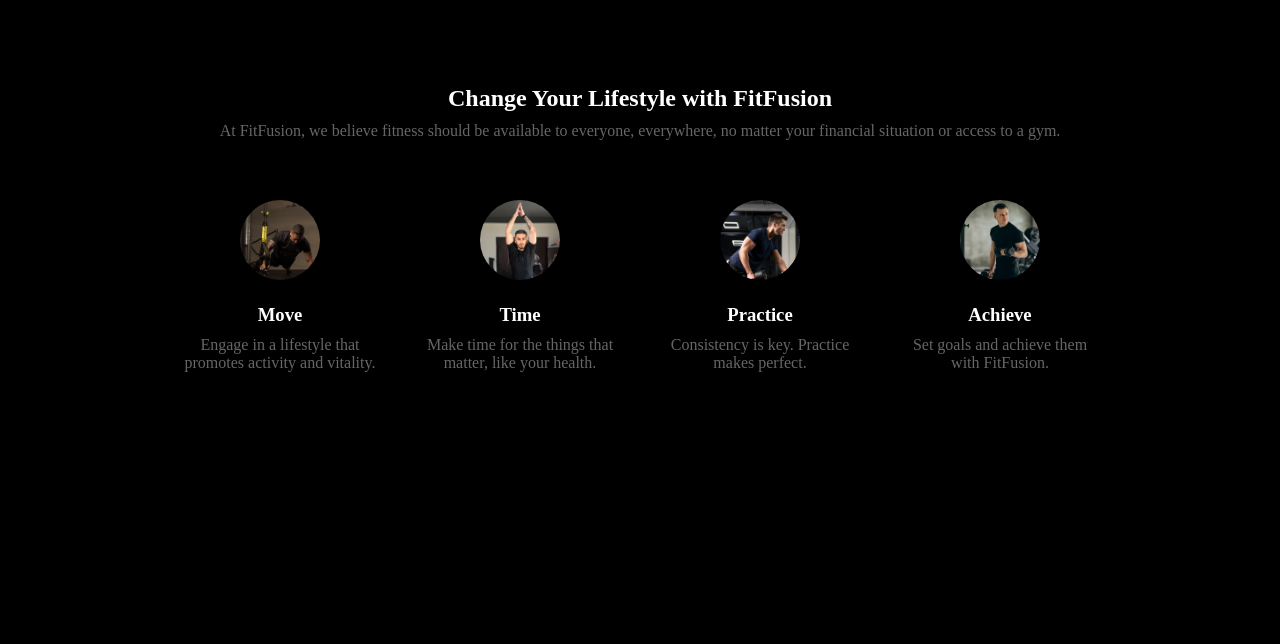
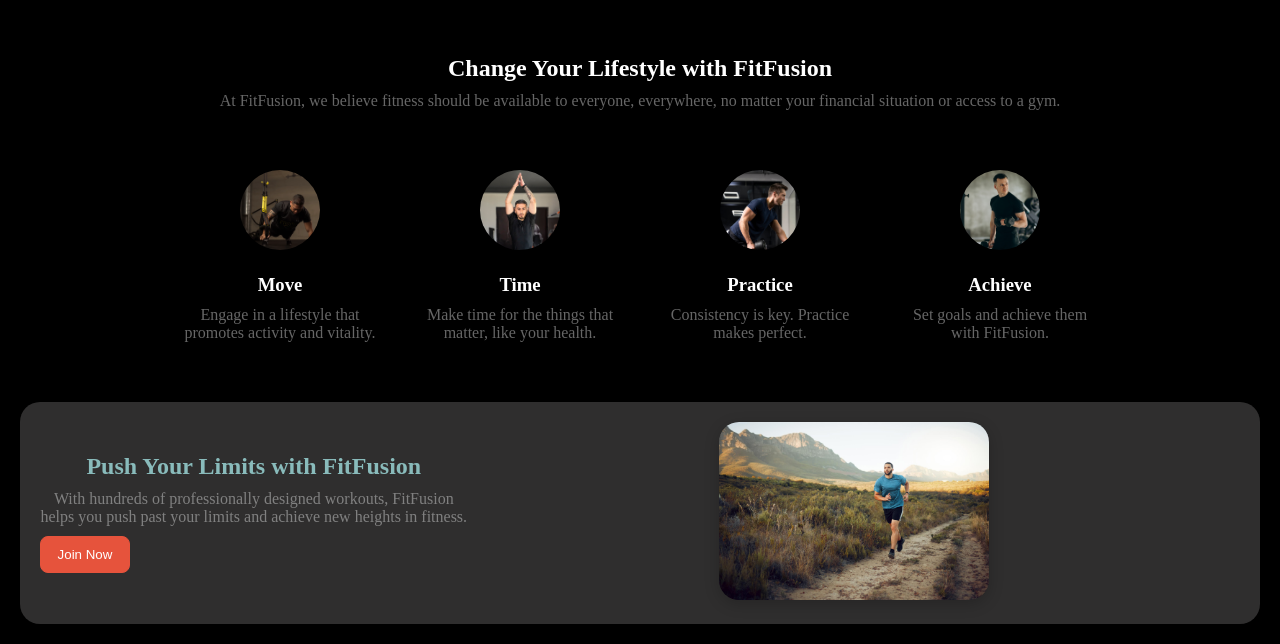
Before and after one commit to jarinkhan/FitFusion, a plain HTML site: page index.html in a window 1280 px wide. Shown: the part 1419-2063 px from the top of the page. Before the commit the page ends 1861 px from the top, so only its background shows below. Drawn offline with Linux system fonts and the light colour scheme.

Commit message:
third section updated

```diff
--- a/index.html
+++ b/index.html
@@ -100,5 +100,25 @@
 
 
 </section>
+
+<section class="push-section clr2">
+<div class="clr2">
+
+
+    <h2 class="clr2">Push Your Limits with FitFusion</h2>
+
+    <p class="clr2">With hundreds of professionally designed workouts, FitFusion helps you push past your limits and achieve new heights in fitness.</p>
+    <button class="btn-primary btn-size">Join Now</button>
+
+
+</div>
+<div class="clr2">
+    <img src="./images/run.jpg" alt="">
+</div>
+</section>
+
+
+
+
 </body>
 </html>
--- a/styles/style.css
+++ b/styles/style.css
@@ -119,7 +119,7 @@
 
     color: white;
     border-radius: 20px;
-    border: 2px solid grey
+    border: 2px solid white;
 }
 
 .explore h1 {
@@ -192,7 +192,7 @@
 .change-section {
     margin: 0;
     color: white;
-    padding: 50px 20px;
+    padding: 20px 20px;
     text-align: center;
 }
 
@@ -222,3 +222,59 @@
     border-radius: 50%;
 
 }
+
+
+
+.push-section {
+    margin: 20px 20px;
+    color: white;
+    padding: 20px 20px;
+    text-align: center;
+    background-color: #2f2e2e;
+    backdrop-filter: blur(4px);
+    border-radius: 20px;
+    display: flex;
+    align-items: center;
+    backdrop-filter: blur(4px);
+
+}
+
+.push-section h2 p {
+    margin: 0;
+    background-color:#2f2e2e ;
+
+}
+
+.clr2 {
+    background-color: #2f2e2e;
+}
+
+.btn-size {
+    margin-top: 10px;
+    padding: 10px 10px;
+    width: 90px;
+}
+
+.push-section h2 {
+    color: rgb(137, 187, 187);
+    margin-bottom: 10px;
+}
+
+
+.push-section img {
+    width: 35%;
+    background-color: #2f2e2e;
+    background-size: cover;
+
+    backdrop-filter: blur(4px);
+    box-shadow: 0 4px 15px rgba(0, 0, 0, 0.2);
+
+    background-position: right;
+    border-radius: 20px;
+
+
+}
+
+.push-section p {
+    color: gray;
+}
```
